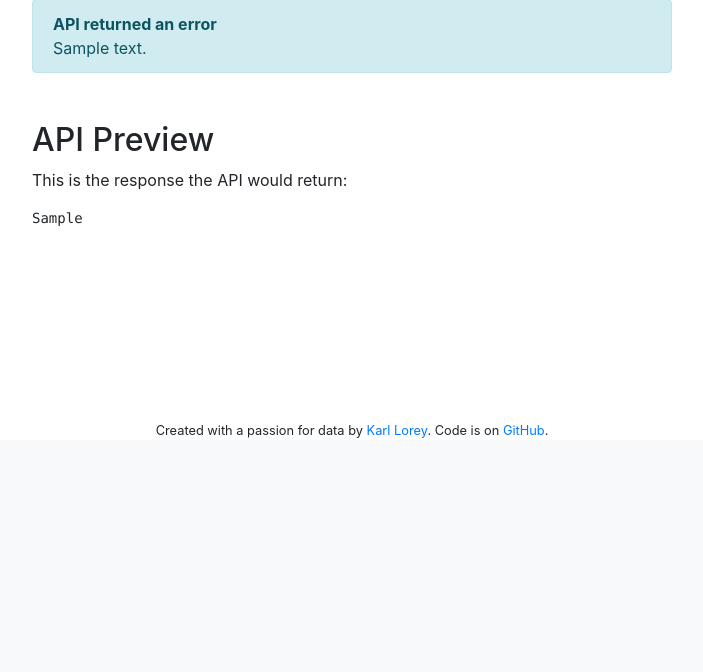
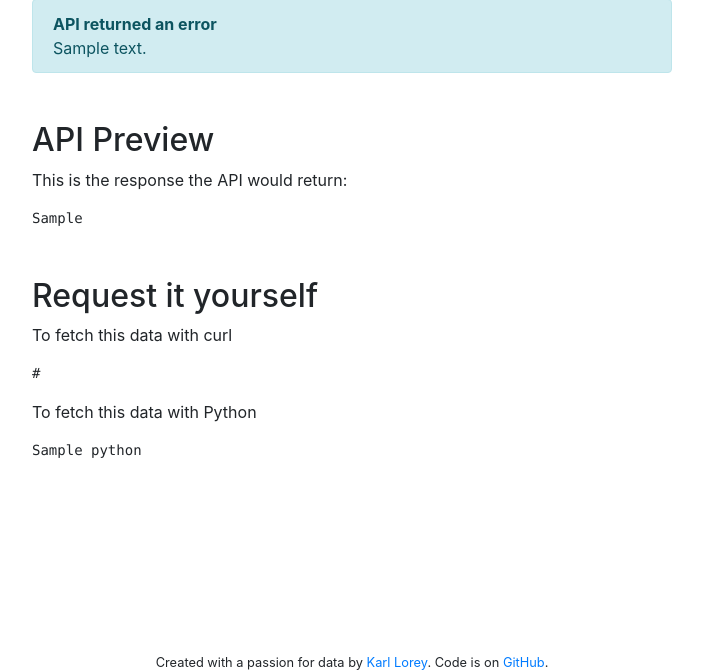
Before and after one commit to lorey/socials-api, a Django app: template socials_api_web/templates/web/try.html in a window 1280 px wide. Shown: the part 519-1191 px from the top of the page, without its empty margins (288-991 px from the left). Before the commit the page ends 957 px from the top, so only its background shows below. Run offline with Django 3.2, Linux system fonts and the light colour scheme; the template is opened without the code that fills it: most values are stand-ins (such as "Sample title", 1, 10 or a date in 2020); some libraries are stand-ins or nearby versions.

Commit message:
Show code to request API below response preview

```diff
--- a/socials_api_web/templates/web/try.html
+++ b/socials_api_web/templates/web/try.html
@@ -35,5 +35,12 @@
         <h2 class="mt-5">API Preview</h2>
         <p>This is the response the API would return:</p>
         <pre>{{ response_str }}</pre>
+
+        <h2 class="mt-5">Request it yourself</h2>
+        <p>To fetch this data with curl</p>
+        <pre>{{ codes.curl }}</pre>
+
+        <p>To fetch this data with Python</p>
+        <pre>{{ codes.python }}</pre>
     {% endif %}
 {% endblock %}
```
Also changed, not shown: socials_api_api/views.py (+9 -1 lines), socials_api_web/views.py (+16 -0 lines).
